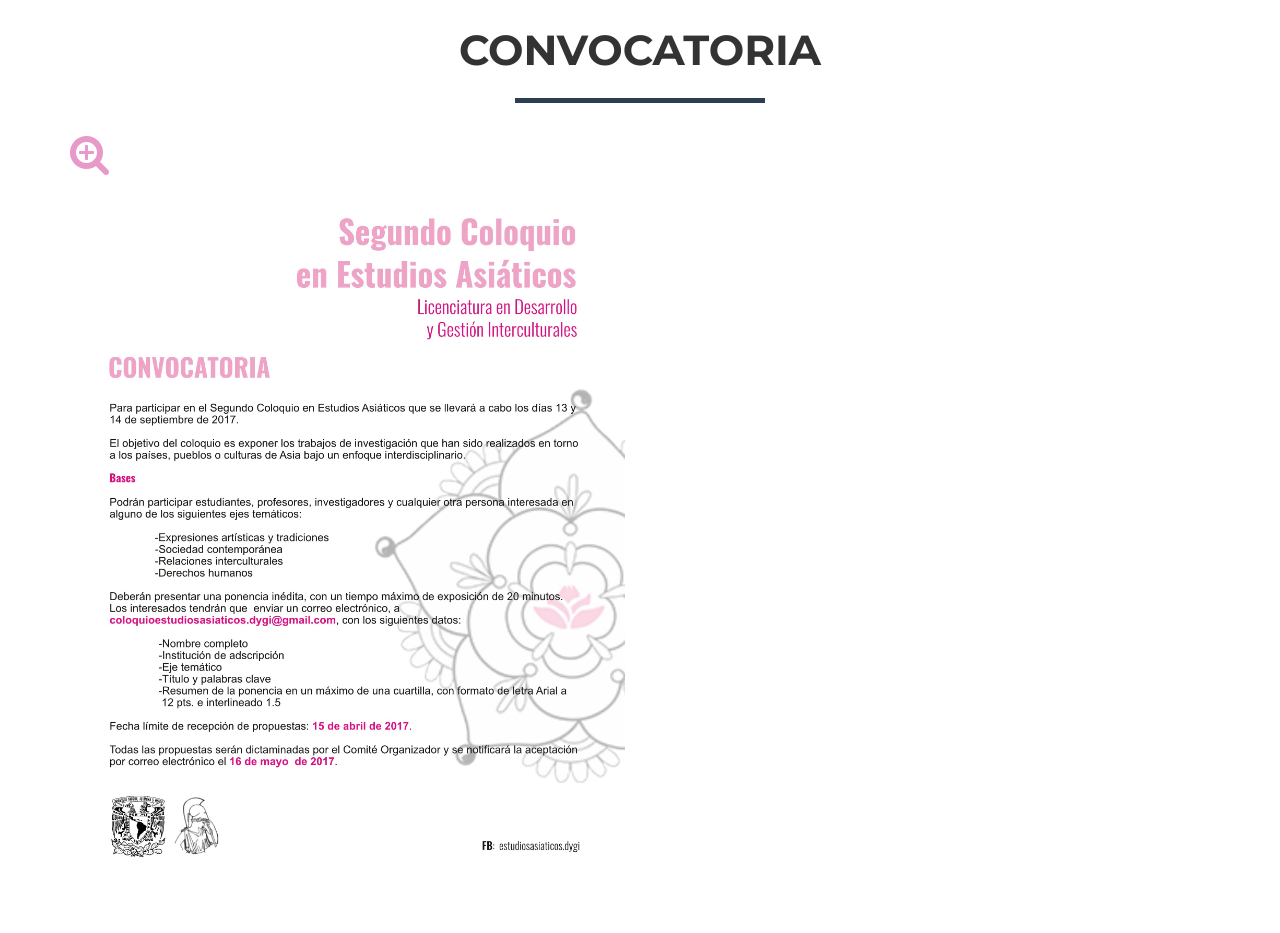
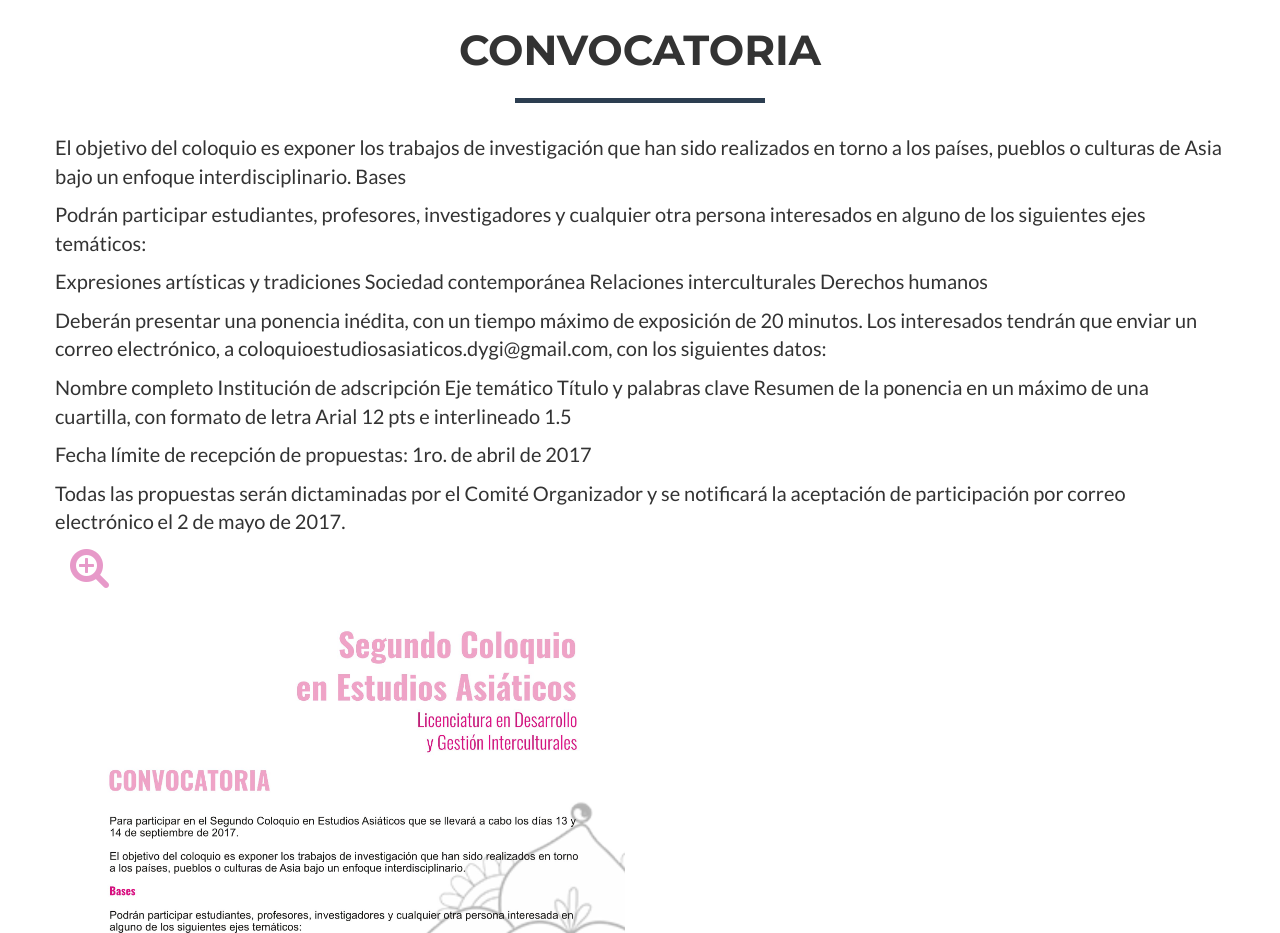
Before and after one commit to asiaticos/asiaticos.github.io, a website: page index.html in a window 1280 px wide. Shown: the part 1500-2433 px from the top of the page. Drawn offline with nearby package versions, Linux system fonts and the light colour scheme.

Commit message:
Update index.html

```diff
--- a/index.html
+++ b/index.html
@@ -193,6 +193,28 @@
                 </div>
             </div>
             <div class="row">
+              <p>El objetivo del coloquio es exponer los trabajos de investigación que han sido realizados en torno a los países, pueblos o culturas de Asia bajo un enfoque interdisciplinario.
+
+                <bold>Bases</bold>
+
+<p>Podrán participar estudiantes, profesores, investigadores y cualquier otra persona interesados en alguno de los siguientes ejes temáticos:</p>
+
+<p>Expresiones artísticas y tradiciones
+Sociedad contemporánea
+Relaciones interculturales
+  Derechos humanos</p>
+
+<p>Deberán presentar una ponencia inédita, con un tiempo máximo de exposición de 20 minutos. Los interesados tendrán que  enviar un correo electrónico, a coloquioestudiosasiaticos.dygi@gmail.com, con los siguientes datos:</p>
+
+<p>Nombre completo
+Institución de adscripción
+Eje temático
+Título y palabras clave
+Resumen de la ponencia en un máximo de una cuartilla, con formato de letra Arial 12 pts e interlineado 1.5</p>
+
+              <p>Fecha límite de recepción de propuestas: 1ro. de abril de 2017</p>
+
+<p>Todas las propuestas serán dictaminadas por el Comité Organizador y se notificará la aceptación de participación por correo electrónico el 2 de mayo de 2017.</p>
                 <div class="col-sm-6 portfolio-item">
                     <a href="#portfolioModal10" class="portfolio-link" data-toggle="modal">
                         <div class="caption">
```
